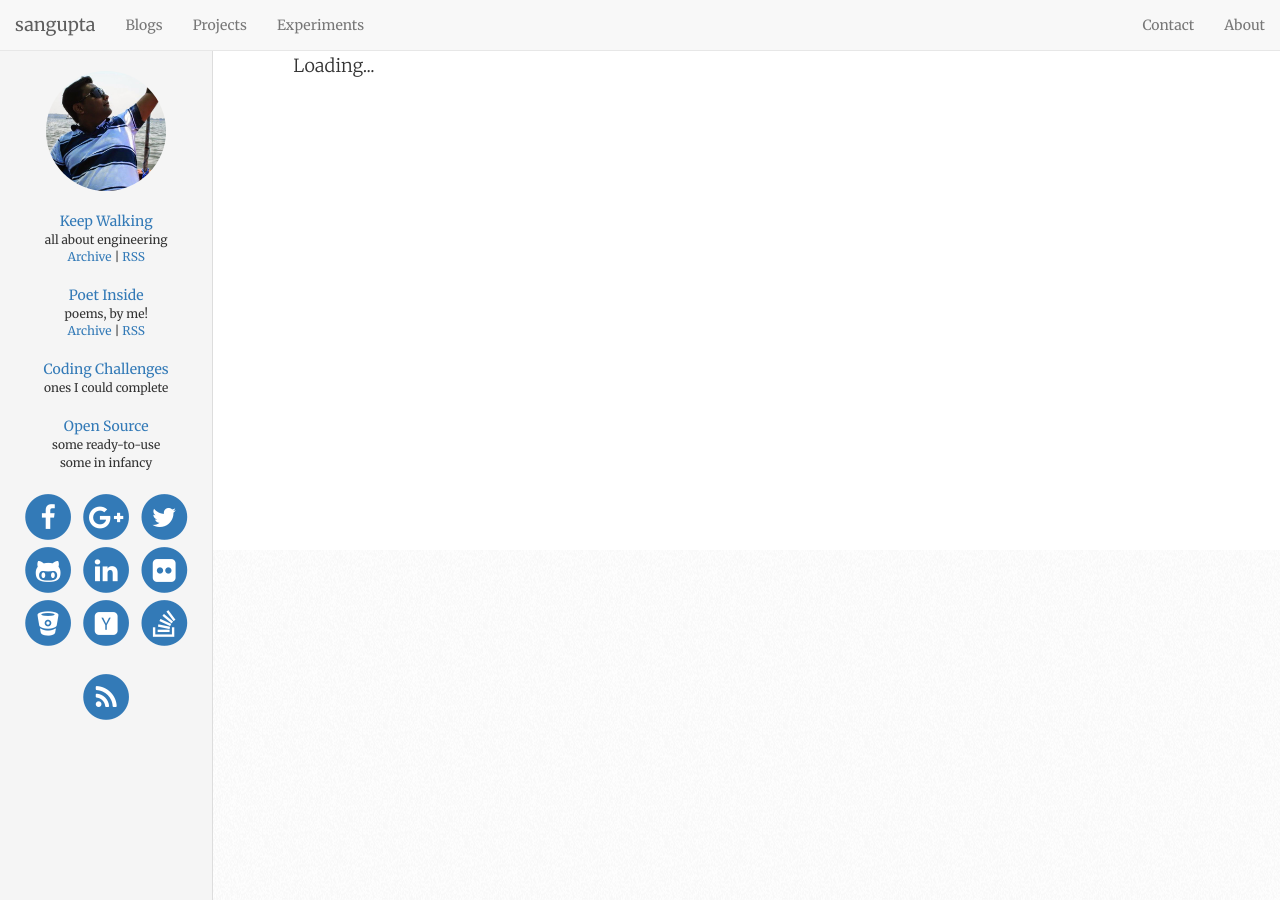
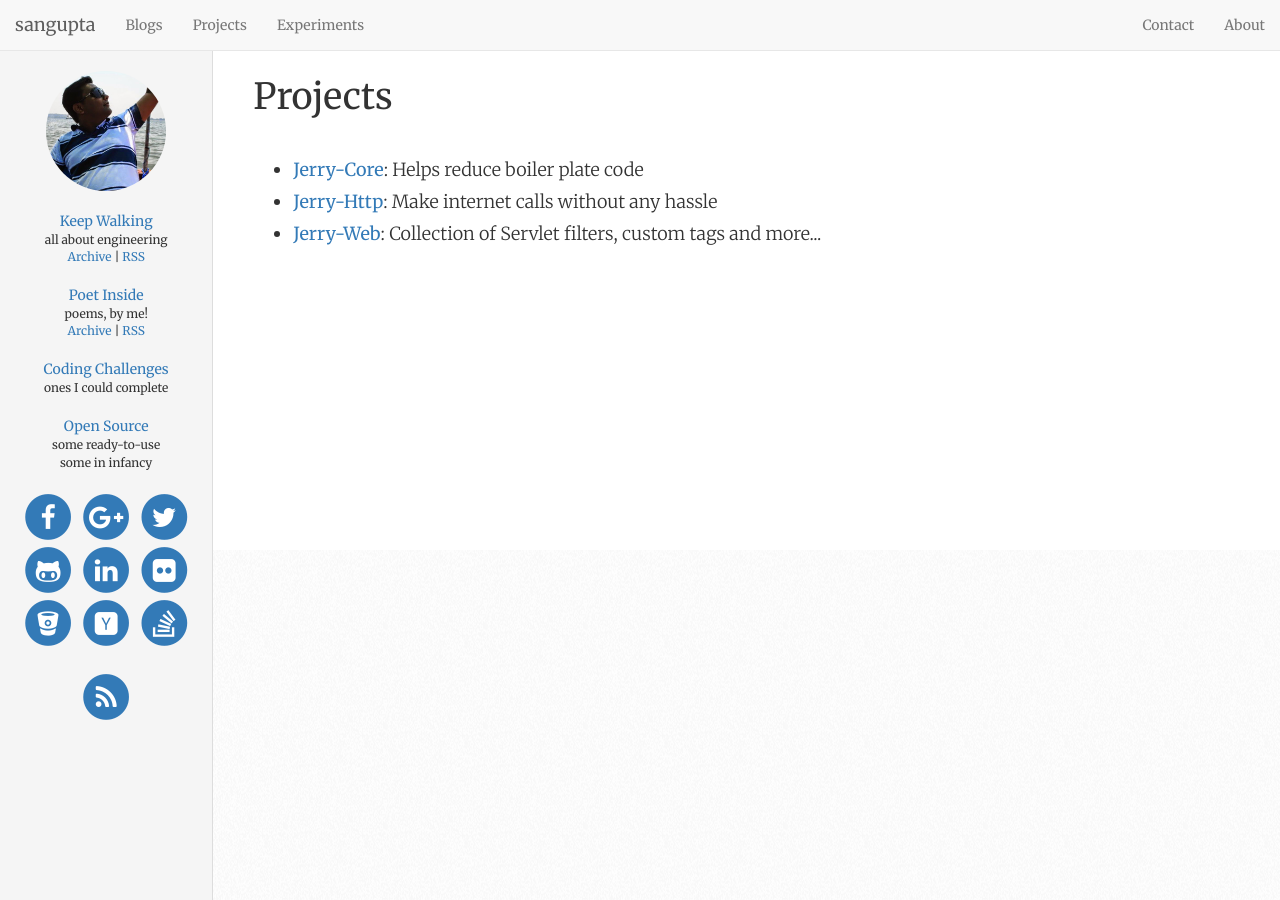
Before and after one commit to sangupta/sangupta.github.io, a Jekyll site: the page built from projects/index.md, in a window 1280 px wide and 900 px high. Built offline with Jekyll 4.4.1, drawn with Linux system fonts in a browser that asks for light colours; nearby versions of some CDN libraries; Markdown is read by kramdown in place of the engine named in the settings; comment, search, counter and statistics services are not loaded.

Commit message:
adding projects and their basic examples

```diff
--- a/projects/index.md
+++ b/projects/index.md
@@ -1,9 +1,26 @@
 ---
 layout: default
 title: Projects
-js_onload: getProjectList
 ---
 
+<h1>Projects</h1>
+
 <ul id="projectList">
-	<i class="fa-li fa fa-spinner fa-spin"></i> Loading...
+	<li>
+		<span class="name">
+			<a href="/projects/jerry-core">Jerry-Core</a>: Helps reduce boiler plate code
+		</span>
+	</li>
+
+	<li>
+		<span class="name">
+			<a href="/projects/jerry-http">Jerry-Http</a>: Make internet calls without any hassle
+		</span>
+	</li>
+
+	<li>
+		<span class="name">
+			<a href="/projects/jerry-web">Jerry-Web</a>: Collection of Servlet filters, custom tags and more...
+		</span>
+	</li>
 </ul>
```
Also changed, not shown: projects/jerry-core.md (+1 -1 lines), projects/jerry-http.md (added, +52 -0 lines), projects/jerry-web.md (added, +20 -0 lines).
